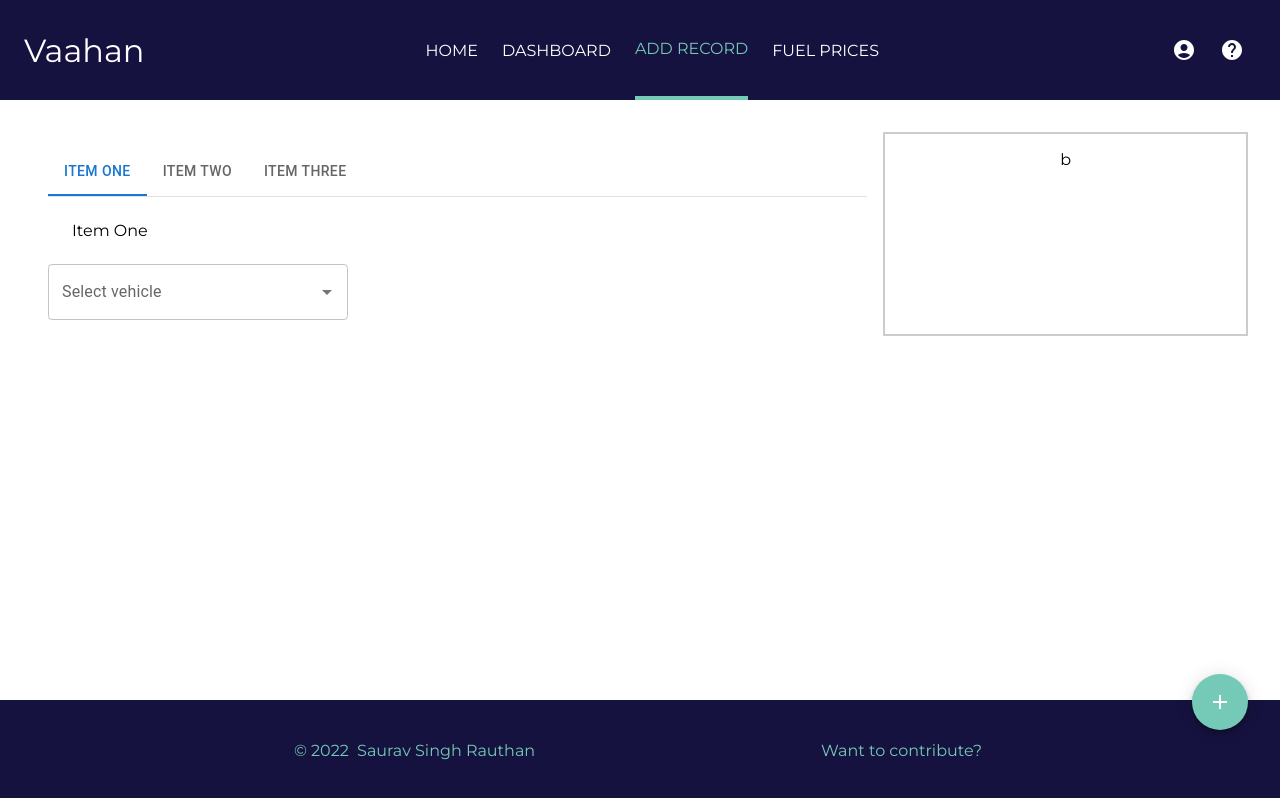
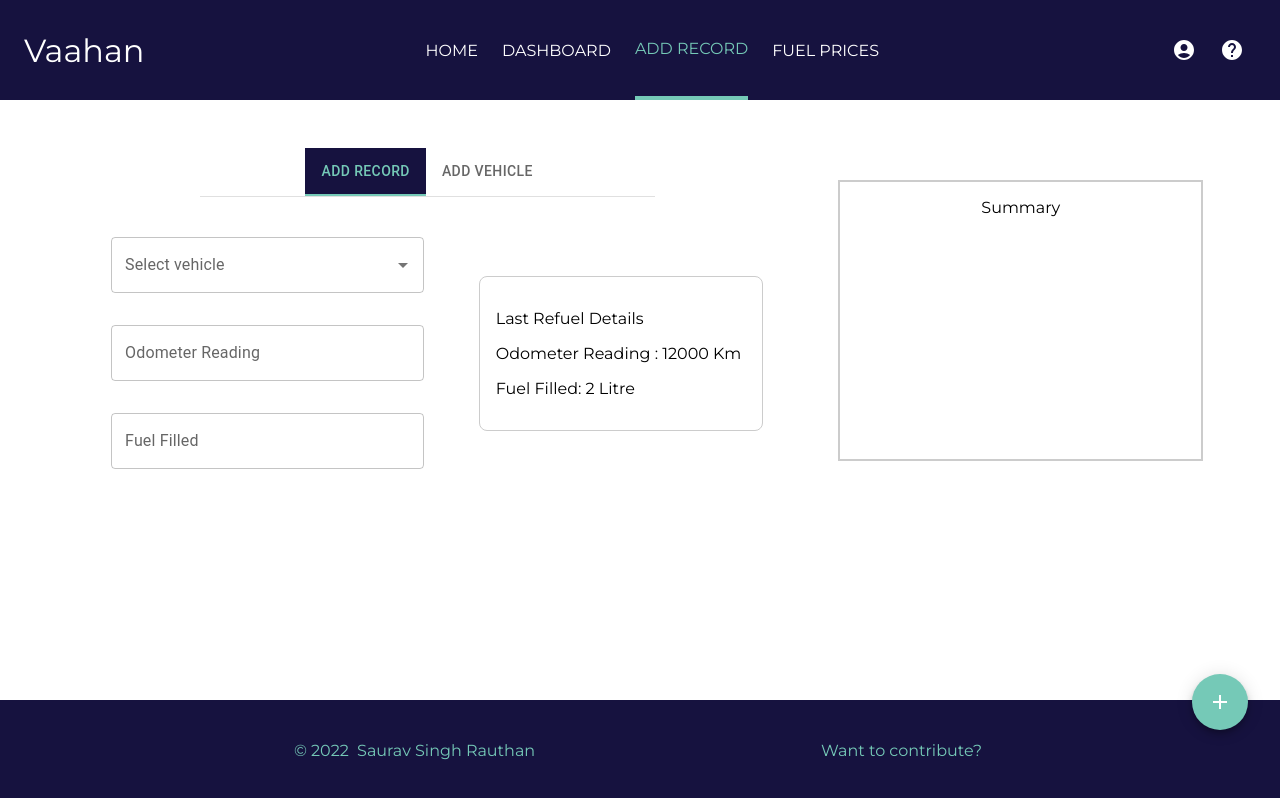
Before and after one commit to Saurav-Singh-Rauthan/Vaahan, a React (Create React App) app: page /add-record in a window 1280 px wide. Built offline with nearby package versions, Linux system fonts and the light colour scheme.

Commit message:
add-record basic

```diff
--- a/src/components/pages/RefuelEntry/RefuelEntry.js
+++ b/src/components/pages/RefuelEntry/RefuelEntry.js
@@ -1,13 +1,14 @@
 import React from "react";
 import TextField from "@mui/material/TextField";
 import Autocomplete from "@mui/material/Autocomplete";
-import Box from '@mui/material/Box';
-import Tab from '@mui/material/Tab';
-import TabContext from '@mui/lab/TabContext';
-import TabList from '@mui/lab/TabList';
-import TabPanel from '@mui/lab/TabPanel';
+import Box from "@mui/material/Box";
+import Tab from "@mui/material/Tab";
+import TabContext from "@mui/lab/TabContext";
+import TabList from "@mui/lab/TabList";
+import TabPanel from "@mui/lab/TabPanel";
 
 import Styles from "./RefuelEntry.module.css";
+import "./customTab.css";
 
 const RefuelEntry = (props) => {
   const vehicles = ["Activa 4g", "TVS Victor GL", "R15 v4"];
@@ -17,34 +18,64 @@ const RefuelEntry = (props) => {
     setValue(newValue);
   };
 
-
   return (
     <div className={Styles.container}>
       <div className={Styles.dataDiv}>
         <TabContext value={value}>
-        <Box sx={{ borderBottom: 1, borderColor: 'divider' }}>
-          <TabList onChange={handleChange} aria-label="lab API tabs example">
-            <Tab label="Item One" value="1" />
-            <Tab label="Item Two" value="2" />
-            <Tab label="Item Three" value="3" />
+          <Box
+            sx={{
+              borderBottom: 1,
+              borderColor: "divider",
+            }}
+            className={Styles.tabContainer}
+          >
+            <TabList onChange={handleChange} centered={true}>
+              <Tab label="Add Record" value="1" />
+              <Tab label="Add Vehicle" value="2" />
             </TabList>
           </Box>
-        <TabPanel value="1">Item One</TabPanel>
-        <TabPanel value="2">Item Two</TabPanel>
-        <TabPanel value="3">Item Three</TabPanel>
-      </TabContext>
-
+          <TabPanel value="1">
+            <div className={Styles.addRecordCont}>
+              <div className={Styles.optionsCont}>
                 <Autocomplete
                   disablePortal
                   id="combo-box-demo"
                   options={vehicles}
-          sx={{ width: 300 }}
+                  className={Styles.options}
                   renderInput={(params) => (
                     <TextField {...params} label="Select vehicle" />
                   )}
                 />
+
+                <TextField
+                  id="outlined-basic"
+                  label="Odometer Reading"
+                  variant="outlined"
+                  placeholder="Odometer reading after refuel (Kms)"
+                  className={Styles.options}
+                />
+
+                <TextField
+                  id="outlined-basic"
+                  label="Fuel Filled"
+                  placeholder="Fuel filled (Litres)"
+                  variant="outlined"
+                  className={Styles.options}
+                />
               </div>
-      <div className={Styles.reDiv}>b</div>
+              <div className={Styles.addRecLastRec}>
+                <p>Last Refuel Details</p>
+                <div>
+                  <p>Odometer Reading : 12000 Km</p>
+                  <p>Fuel Filled: 2 Litre</p>
+                </div>
+              </div>
+            </div>
+          </TabPanel>
+          <TabPanel value="2">Add Vehicle</TabPanel>
+        </TabContext>
+      </div>
+      <div className={Styles.reDiv}>Summary</div>
     </div>
   );
 };
--- a/src/components/pages/RefuelEntry/RefuelEntry.module.css
+++ b/src/components/pages/RefuelEntry/RefuelEntry.module.css
@@ -1,14 +1,45 @@
 .container {
   display: grid;
-  grid-template-columns: 70% 30%;
+  grid-template-columns: 65% 30%;
+  column-gap: 1rem;
 }
 
 .reDiv {
   border: 2px solid #ccc;
   padding: 1rem;
   text-align: center;
+  margin: 3rem 0rem;
 }
 
 .dataDiv {
   padding: 1rem;
 }
+
+.tabContainer {
+  width: 60%;
+  margin: 0 auto 1rem auto;
+}
+
+.addRecordCont {
+  display: grid;
+  grid-template-columns:55% 40%;
+  column-gap: 1rem;
+  align-items: center;
+}
+
+.addRecLastRec {
+  border: 1px solid #ccc;
+  border-radius: 8px;
+  padding: 1rem;
+}
+.optionsCont {
+  display: flex;
+  flex-direction: column;
+  text-align: center;
+  row-gap: 2rem;
+}
+
+.options {
+  margin: 0 auto !important;
+  width: 80%;
+}
--- /dev/null
+++ b/src/components/pages/RefuelEntry/customTab.css
@@ -0,0 +1,8 @@
+.Mui-selected {
+  color: #75c9b7 !important;
+  background-color: #16123f !important;
+}
+
+.MuiTabs-indicator {
+  background-color: #75c9b7 !important;
+}
```
Lines whose indentation alone changed are shown as unchanged.
